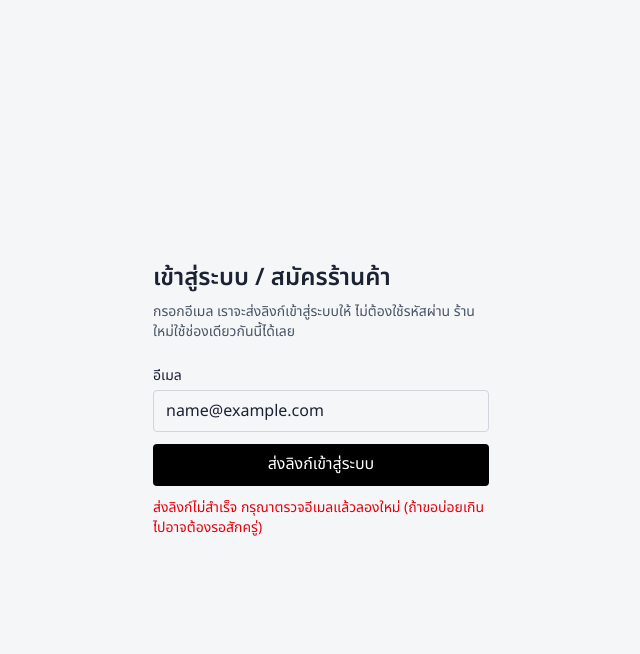
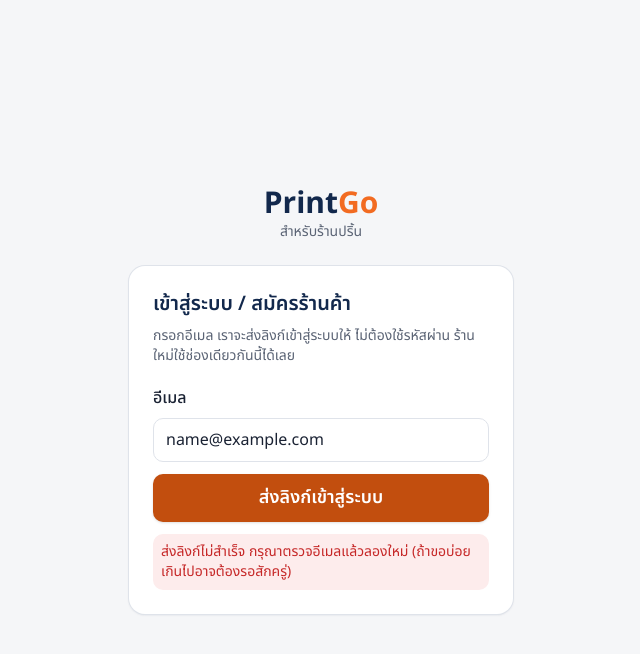
Before and after one commit to CutieCat8/PrintGo, a Next.js app: page /login in a window 1280 px wide. Both pictures are taken after typing "name@example.com" into the empty fields and a click on the button "ส่งลิงก์เข้าสู่ระบบ". Shown: the top 654 px of the page, without its empty margins (319-959 px from the left). Built offline with nearby package versions, Linux system fonts and the light colour scheme; no server answers.

Commit message:
feat: style login page and add landing, 404 and error pages

```diff
--- /dev/null
+++ b/src/app/error.tsx
@@ -0,0 +1,21 @@
+"use client";
+
+import { useEffect } from "react";
+import { Button } from "@/components/ui";
+
+export default function GlobalError({ error, reset }: { error: Error; reset: () => void }) {
+  useEffect(() => {
+    console.error(error);
+  }, [error]);
+
+  return (
+    <main className="flex min-h-dvh flex-col items-center justify-center gap-3 bg-canvas p-6 text-center">
+      <p className="text-5xl" aria-hidden="true">
+        ⚠️
+      </p>
+      <h1 className="text-xl font-semibold text-brand">เกิดข้อผิดพลาด</h1>
+      <p className="text-ink-muted">ระบบขัดข้องชั่วคราว กรุณาลองใหม่อีกครั้ง</p>
+      <Button onClick={reset}>ลองใหม่</Button>
+    </main>
+  );
+}
--- a/src/app/login/login-form.tsx
+++ b/src/app/login/login-form.tsx
@@ -24,7 +24,7 @@ export function LoginForm() {
 
   if (state === "sent") {
     return (
-      <p role="status">
+      <p role="status" className="rounded-control bg-success-50 p-3 text-success-ink">
         ส่งลิงก์ไปที่ {email} แล้ว กรุณาเปิดอีเมลและกดลิงก์ในเบราว์เซอร์เดียวกับที่ใช้ขอลิงก์นี้
       </p>
     );
@@ -33,11 +33,11 @@ export function LoginForm() {
   return (
     <form onSubmit={submit} className="flex flex-col gap-3">
       {linkFailed && (
-        <p role="alert" className="text-sm text-red-600">
+        <p role="alert" className="rounded-control bg-danger-50 p-2 text-sm text-danger">
           ลิงก์หมดอายุหรือถูกใช้ไปแล้ว กรุณาขอลิงก์ใหม่
         </p>
       )}
-      <label className="flex flex-col gap-1 text-sm">
+      <label className="flex flex-col gap-1.5 font-medium">
         อีเมล
         <input
           type="email"
@@ -45,18 +45,18 @@ export function LoginForm() {
           autoComplete="email"
           value={email}
           onChange={(e) => setEmail(e.target.value)}
-          className="rounded border border-gray-300 px-3 py-2 text-base"
+          className="min-h-11 rounded-control border border-line bg-surface px-3 py-2 text-base font-normal focus:border-brand focus:ring-2 focus:ring-accent-ink/50 focus:outline-none"
         />
       </label>
       <button
         type="submit"
         disabled={state === "sending"}
-        className="rounded bg-black px-4 py-2 text-white disabled:opacity-50"
+        className="min-h-12 rounded-control bg-accent-ink px-4 py-2 text-lg font-semibold text-white shadow-sm hover:bg-accent-ink-hover disabled:opacity-50"
       >
         {state === "sending" ? "กำลังส่ง..." : "ส่งลิงก์เข้าสู่ระบบ"}
       </button>
       {state === "failed" && (
-        <p role="alert" className="text-sm text-red-600">
+        <p role="alert" className="rounded-control bg-danger-50 p-2 text-sm text-danger">
           ส่งลิงก์ไม่สำเร็จ กรุณาตรวจอีเมลแล้วลองใหม่ (ถ้าขอบ่อยเกินไปอาจต้องรอสักครู่)
         </p>
       )}
--- a/src/app/login/page.tsx
+++ b/src/app/login/page.tsx
@@ -3,17 +3,28 @@ import { LoginForm } from "./login-form";
 
 export default function LoginPage() {
   return (
-    <main className="mx-auto flex min-h-screen max-w-sm flex-col justify-center gap-6 p-6">
-      <div>
-        <h1 className="text-2xl font-semibold">เข้าสู่ระบบ / สมัครร้านค้า</h1>
-        <p className="mt-2 text-sm text-gray-600">
-          กรอกอีเมล เราจะส่งลิงก์เข้าสู่ระบบให้ ไม่ต้องใช้รหัสผ่าน ร้านใหม่ใช้ช่องเดียวกันนี้ได้เลย
-        </p>
+    <main className="flex min-h-dvh items-center justify-center bg-canvas p-4">
+      <div className="flex w-full max-w-sm flex-col gap-6">
+        <div className="text-center">
+          <p className="text-3xl font-bold text-brand">
+            Print<span className="text-accent">Go</span>
+          </p>
+          <p className="text-sm text-ink-muted">สำหรับร้านปริ้น</p>
+        </div>
+        <section className="rounded-card bg-surface p-6 shadow-card ring-1 ring-line">
+          <h1 className="text-xl font-semibold text-brand">เข้าสู่ระบบ / สมัครร้านค้า</h1>
+          <p className="mt-2 text-sm text-ink-muted">
+            กรอกอีเมล เราจะส่งลิงก์เข้าสู่ระบบให้ ไม่ต้องใช้รหัสผ่าน
+            ร้านใหม่ใช้ช่องเดียวกันนี้ได้เลย
+          </p>
+          <div className="mt-5">
+            {/* useSearchParams needs a Suspense boundary on a statically built page */}
+            <Suspense>
+              <LoginForm />
+            </Suspense>
+          </div>
+        </section>
       </div>
-      {/* useSearchParams needs a Suspense boundary on a statically built page */}
-      <Suspense>
-        <LoginForm />
-      </Suspense>
     </main>
   );
 }
--- /dev/null
+++ b/src/app/not-found.tsx
@@ -0,0 +1,17 @@
+import Link from "next/link";
+import { buttonClasses } from "@/components/ui";
+
+export default function NotFound() {
+  return (
+    <main className="flex min-h-dvh flex-col items-center justify-center gap-3 bg-canvas p-6 text-center">
+      <p className="text-5xl" aria-hidden="true">
+        🔎
+      </p>
+      <h1 className="text-xl font-semibold text-brand">ไม่พบหน้าที่ต้องการ</h1>
+      <p className="text-ink-muted">ลิงก์อาจผิด หรือหน้านี้ถูกย้ายไปแล้ว</p>
+      <Link href="/" className={buttonClasses({ variant: "secondary" })}>
+        กลับหน้าแรก
+      </Link>
+    </main>
+  );
+}
--- a/src/app/page.tsx
+++ b/src/app/page.tsx
@@ -1,8 +1,34 @@
+import Link from "next/link";
+import { buttonClasses } from "@/components/ui";
+
+/** Public landing: customers order inside LINE; shops sign in here. */
 export default function Home() {
   return (
-    <main>
-      <h1>PrintGo</h1>
-      <p>Your file goes in. Your print comes home.</p>
+    <main className="flex min-h-dvh flex-col items-center justify-center gap-8 bg-canvas p-6 text-center">
+      <div>
+        <p className="text-5xl font-bold text-brand">
+          Print<span className="text-accent">Go</span>
+        </p>
+        <p className="mt-3 text-lg text-ink-muted">Your file goes in. Your print comes home.</p>
+        <p className="mt-1 text-ink-muted">
+          ส่งไฟล์ เลือกร้าน รับงานเอง หรือให้ไรเดอร์ไปส่ง ผ่าน LINE
+        </p>
+      </div>
+      <div className="grid w-full max-w-md gap-3 sm:grid-cols-2">
+        <section className="rounded-card bg-surface p-5 shadow-card ring-1 ring-line">
+          <h2 className="font-semibold text-brand">สำหรับลูกค้า</h2>
+          <p className="mt-1 text-sm text-ink-muted">
+            เพิ่มเพื่อน LINE OA ของ PrintGo แล้วกดเมนู สั่งปริ้น
+          </p>
+        </section>
+        <section className="flex flex-col rounded-card bg-surface p-5 shadow-card ring-1 ring-line">
+          <h2 className="font-semibold text-brand">สำหรับร้านปริ้น</h2>
+          <p className="mt-1 text-sm text-ink-muted">รับออเดอร์ ยืนยันราคา และคุยกับลูกค้า</p>
+          <Link href="/login" className={buttonClasses({ className: "mt-3" })}>
+            เข้าสู่ระบบร้าน
+          </Link>
+        </section>
+      </div>
     </main>
   );
 }
```
